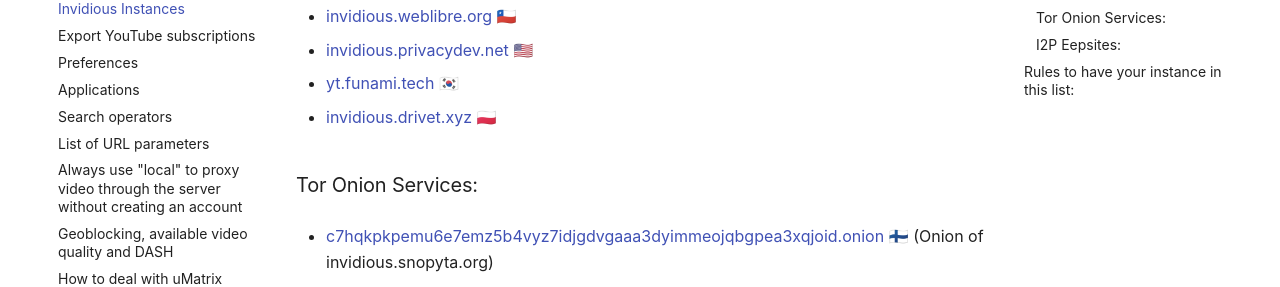
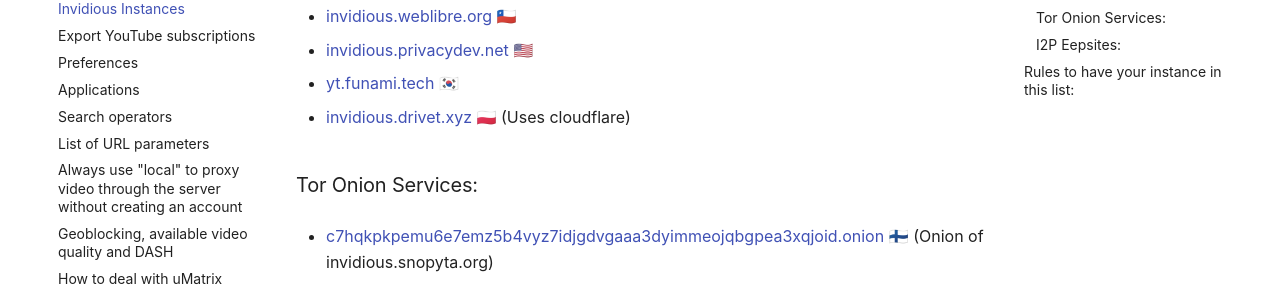
Before and after one commit to iv-org/documentation, an MkDocs documentation site: the page built from docs/instances.md, in a window 1280 px wide and 900 px high, scrolled down 1010 px. Shown: the part 153-440 px from the top of the window. Built offline with MkDocs 1.6.1 and Material for MkDocs 9.7.7, drawn with Linux system fonts in a browser that asks for light colours; comment, search, counter and statistics services are not loaded.

Commit message:
Add notice about invidious.drivet.xyz using cloudflare

```diff
--- a/docs/instances.md
+++ b/docs/instances.md
@@ -52,7 +52,7 @@
 
 * [yt.funami.tech](https://yt.funami.tech) 🇰🇷
 
-* [invidious.drivet.xyz](https://invidious.drivet.xyz) 🇵🇱
+* [invidious.drivet.xyz](https://invidious.drivet.xyz) 🇵🇱 (Uses cloudflare)
 
 ### Tor Onion Services:
 * [c7hqkpkpemu6e7emz5b4vyz7idjgdvgaaa3dyimmeojqbgpea3xqjoid.onion](http://c7hqkpkpemu6e7emz5b4vyz7idjgdvgaaa3dyimmeojqbgpea3xqjoid.onion) 🇫🇮 (Onion of invidious.snopyta.org)
```
